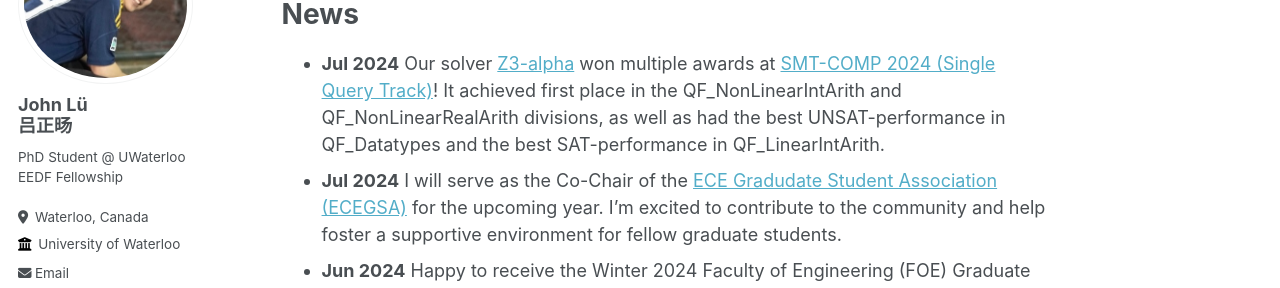
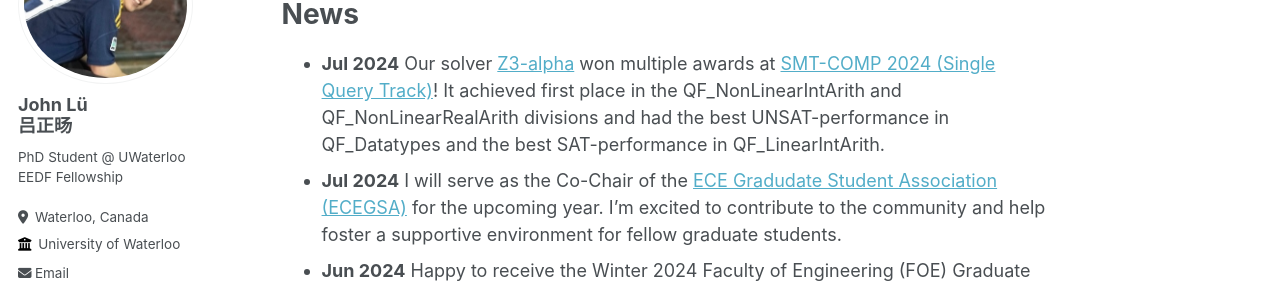
Before and after one commit to JohnLyu2/johnlyu2.github.io, a Jekyll site: the page built from _pages/about.md, in a window 1280 px wide and 900 px high, scrolled down 355 px. Shown: the part 180-468 px from the top of the window. Built offline with Jekyll 4.4.1, drawn with Linux system fonts in a browser that asks for light colours; some web fonts are replaced.

Commit message:
update smt-comp

```diff
--- a/_pages/about.md
+++ b/_pages/about.md
@@ -20,7 +20,7 @@
 
 News
 ======
-- **Jul 2024** Our solver [Z3-alpha](https://www.ijcai.org/proceedings/2024/0211.pdf) won multiple awards at [SMT-COMP 2024 (Single Query Track)](https://smt-comp.github.io/2024/results/results-single-query/)!  It achieved first place in the QF_NonLinearIntArith and QF_NonLinearRealArith divisions, as well as had the best UNSAT-performance in QF_Datatypes and the best SAT-performance in QF_LinearIntArith.
+- **Jul 2024** Our solver [Z3-alpha](https://www.ijcai.org/proceedings/2024/0211.pdf) won multiple awards at [SMT-COMP 2024 (Single Query Track)](https://smt-comp.github.io/2024/results/results-single-query/)!  It achieved first place in the QF_NonLinearIntArith and QF_NonLinearRealArith divisions and had the best UNSAT-performance in QF_Datatypes and the best SAT-performance in QF_LinearIntArith.
 - **Jul 2024** I will serve as the Co-Chair of the [ECE Gradudate Student Association (ECEGSA)](https://uwaterloo.ca/electrical-computer-engineering-graduate-student-association/) for the upcoming year. I’m excited to contribute to the community and help foster a supportive environment for fellow graduate students.
 - **Jun 2024** Happy to receive the Winter 2024 Faculty of Engineering (FOE) Graduate Scholarship at UWaterloo.
 - **May 2024** Attended the inaugural [AI-SCORE Summer School](https://ai-score.github.io/) and had so much fun!
```
